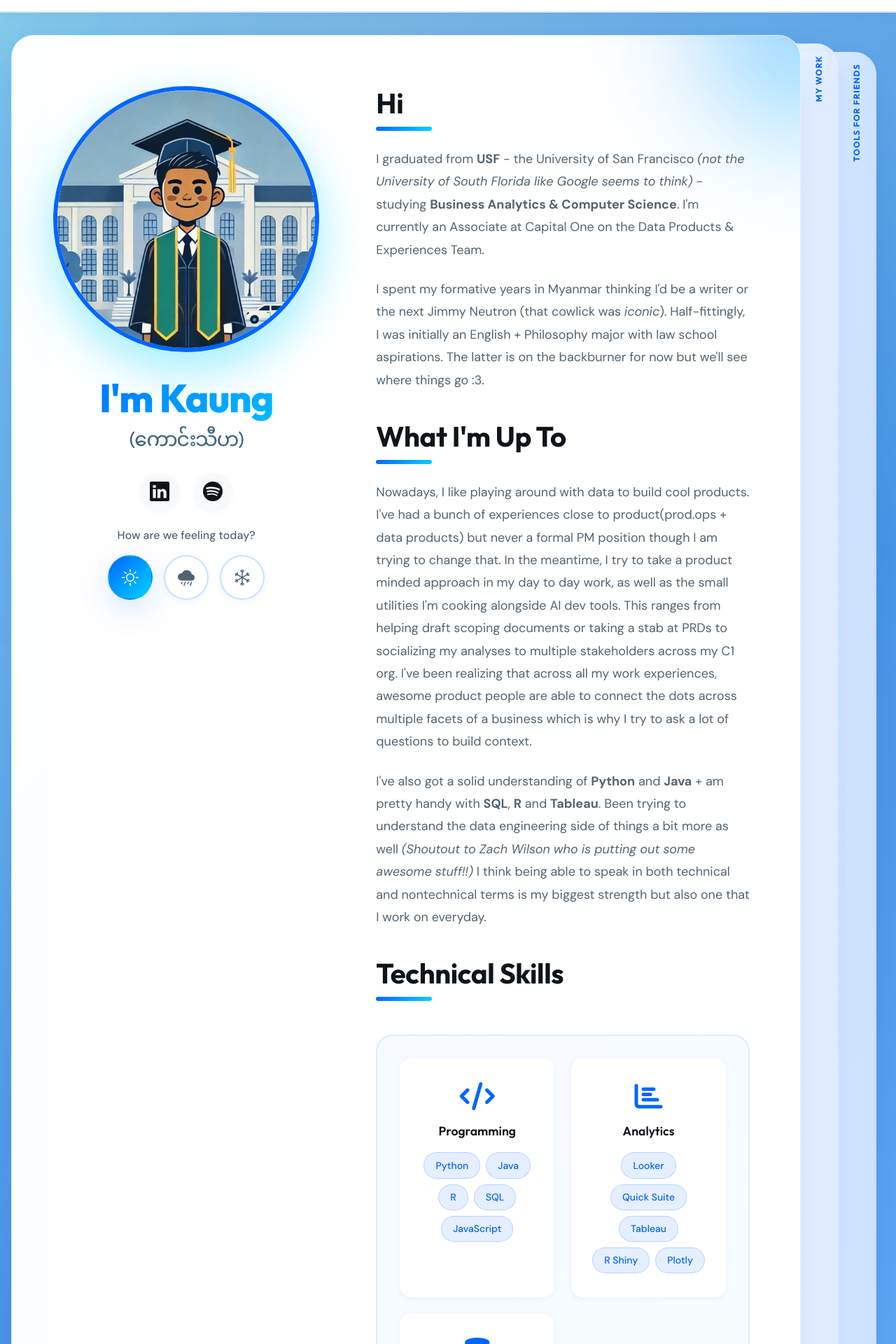
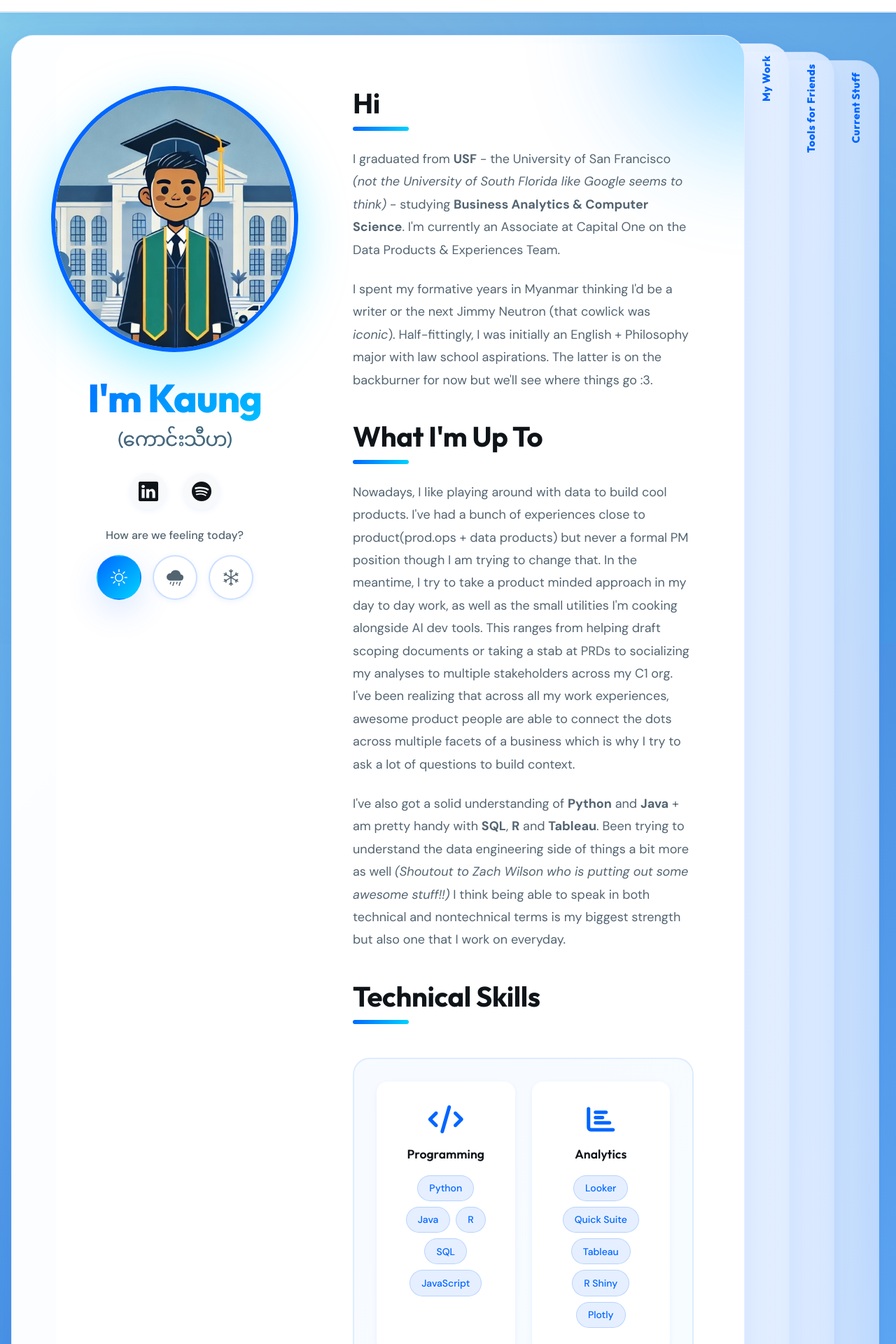
Before and after one commit to kaungthiha/kaungthiha.github.io, a Jekyll site: the page built from index.html, in a window 1280 px wide. Shown: the top 1920 px of the page at 70% size. Built offline with Jekyll 4.4.1, drawn with Linux system fonts in a browser that asks for light colours; the list of posts is cut into pages by our own code.

Commit message:
tab sizing edits

```diff
--- a/assets/css/landing.css
+++ b/assets/css/landing.css
@@ -145,12 +145,12 @@
 
 /* ── Folder Stack — hand-of-cards layout ── */
 
-/* Outer wrapper: right padding reserves space for 2 peek strips so they stay on-screen */
+/* Outer wrapper: right padding reserves space for 3 peek strips so they stay on-screen */
 .folder-stack-container {
   max-width: 1400px;
   margin: 2rem auto;
   padding: 0 1rem 0 1rem;
-  padding-right: calc(1rem + 120px);
+  padding-right: calc(1rem + 200px);
   position: relative;
   z-index: 1;
   animation: cardReveal 0.8s cubic-bezier(0.34, 1.56, 0.64, 1) backwards;
@@ -209,27 +209,37 @@
   cursor: default;
 }
 
-/* Order 2 — middle, peek strip visible on right */
+/* Order 2 — peek strip 1 */
 .folder-card[data-order="2"] {
   z-index: 20;
   background: rgba(243, 248, 255, 0.96);
   box-shadow: var(--shadow-lg);
-  transform: translate(54px, 12px);
+  transform: translate(64px, 12px);
   cursor: pointer;
 }
 
-/* Order 3 — back, further right peek strip */
+/* Order 3 — peek strip 2 */
 .folder-card[data-order="3"] {
   z-index: 10;
   background: rgba(231, 241, 255, 0.93);
   box-shadow: var(--shadow-md);
-  transform: translate(108px, 24px);
+  transform: translate(128px, 24px);
+  cursor: pointer;
+}
+
+/* Order 4 — peek strip 3 */
+.folder-card[data-order="4"] {
+  z-index: 5;
+  background: rgba(220, 235, 255, 0.88);
+  box-shadow: var(--shadow-sm);
+  transform: translate(192px, 36px);
   cursor: pointer;
 }
 
 /* Hover: pull inactive cards slightly forward */
-.folder-card[data-order="2"]:hover { transform: translate(44px, 9px); }
-.folder-card[data-order="3"]:hover { transform: translate(92px, 19px); }
+.folder-card[data-order="2"]:hover { transform: translate(52px, 9px); }
+.folder-card[data-order="3"]:hover { transform: translate(110px, 19px); }
+.folder-card[data-order="4"]:hover { transform: translate(170px, 29px); }
 
 /* Vertical label shown on the right peek strip of each inactive card */
 .folder-peek-label {
@@ -237,7 +247,7 @@
   right: 0;
   top: 0;
   bottom: 0;
-  width: 54px;
+  width: 64px;
   display: flex;
   align-items: flex-start;
   justify-content: center;
@@ -251,11 +261,10 @@
   writing-mode: vertical-rl;
   transform: rotate(180deg);
   font-family: 'Outfit', sans-serif;
-  font-size: 0.75rem;
-  font-weight: 700;
+  font-size: 0.9375rem;
+  font-weight: 800;
   color: var(--electric-blue);
-  letter-spacing: 0.1em;
-  text-transform: uppercase;
+  letter-spacing: 0.04em;
   white-space: nowrap;
 }
 
@@ -1097,15 +1106,17 @@
 
   .folder-stack-container {
     margin: 2rem auto;
-    padding-right: calc(1rem + 100px);
+    padding-right: calc(1rem + 170px);
   }
 
   .folder-card { border-radius: 24px; }
 
-  .folder-card[data-order="2"] { transform: translate(44px, 10px); }
-  .folder-card[data-order="3"] { transform: translate(88px, 20px); }
-  .folder-card[data-order="2"]:hover { transform: translate(36px, 8px); }
-  .folder-card[data-order="3"]:hover { transform: translate(74px, 15px); }
+  .folder-card[data-order="2"] { transform: translate(54px, 10px); }
+  .folder-card[data-order="3"] { transform: translate(108px, 20px); }
+  .folder-card[data-order="4"] { transform: translate(162px, 30px); }
+  .folder-card[data-order="2"]:hover { transform: translate(44px, 8px); }
+  .folder-card[data-order="3"]:hover { transform: translate(92px, 16px); }
+  .folder-card[data-order="4"]:hover { transform: translate(142px, 25px); }
 
   .folder-body { padding: 2rem 1.5rem; }
 
@@ -1123,18 +1134,20 @@
 
   .folder-stack-container {
     margin: 1.5rem auto;
-    padding-right: calc(1rem + 80px);
+    padding-right: calc(1rem + 140px);
   }
 
   .folder-card { border-radius: 20px; }
 
-  .folder-card[data-order="2"] { transform: translate(36px, 8px); }
-  .folder-card[data-order="3"] { transform: translate(72px, 16px); }
-  .folder-card[data-order="2"]:hover { transform: translate(28px, 6px); }
-  .folder-card[data-order="3"]:hover { transform: translate(58px, 12px); }
+  .folder-card[data-order="2"] { transform: translate(44px, 8px); }
+  .folder-card[data-order="3"] { transform: translate(88px, 16px); }
+  .folder-card[data-order="4"] { transform: translate(132px, 24px); }
+  .folder-card[data-order="2"]:hover { transform: translate(36px, 6px); }
+  .folder-card[data-order="3"]:hover { transform: translate(74px, 12px); }
+  .folder-card[data-order="4"]:hover { transform: translate(114px, 19px); }
 
-  .folder-peek-label { width: 36px; }
-  .folder-peek-label span { font-size: 0.6875rem; }
+  .folder-peek-label { width: 44px; }
+  .folder-peek-label span { font-size: 0.8125rem; }
 
   .folder-body { padding: 1.5rem 1rem; }
 
@@ -1185,19 +1198,21 @@
 
   .folder-stack-container {
     margin: 1rem auto;
-    padding-right: calc(0.5rem + 60px);
+    padding-right: calc(0.5rem + 112px);
     padding-left: 0.5rem;
   }
 
   .folder-card { border-radius: 16px; }
 
-  .folder-card[data-order="2"] { transform: translate(28px, 6px); }
-  .folder-card[data-order="3"] { transform: translate(56px, 12px); }
-  .folder-card[data-order="2"]:hover { transform: translate(22px, 4px); }
-  .folder-card[data-order="3"]:hover { transform: translate(46px, 9px); }
+  .folder-card[data-order="2"] { transform: translate(32px, 6px); }
+  .folder-card[data-order="3"] { transform: translate(64px, 12px); }
+  .folder-card[data-order="4"] { transform: translate(96px, 18px); }
+  .folder-card[data-order="2"]:hover { transform: translate(26px, 4px); }
+  .folder-card[data-order="3"]:hover { transform: translate(54px, 9px); }
+  .folder-card[data-order="4"]:hover { transform: translate(82px, 14px); }
 
-  .folder-peek-label { width: 28px; }
-  .folder-peek-label span { font-size: 0.625rem; }
+  .folder-peek-label { width: 32px; }
+  .folder-peek-label span { font-size: 0.6875rem; }
 
   .folder-body { padding: 1rem; }
 
--- a/index.html
+++ b/index.html
@@ -124,42 +124,6 @@
                   </div>
                 </div>
 
-                <div class="expandable-section">
-                  <button class="expandable-header" data-section="learning">
-                    <span class="expandable-title">Current Stuff</span>
-                    <svg class="chevron-icon" xmlns="http://www.w3.org/2000/svg" width="24" height="24" fill="currentColor" viewBox="0 0 16 16">
-                      <path fill-rule="evenodd" d="M1.646 4.646a.5.5 0 0 1 .708 0L8 10.293l5.646-5.647a.5.5 0 0 1 .708.708l-6 6a.5.5 0 0 1-.708 0l-6-6a.5.5 0 0 1 0-.708z"/>
-                    </svg>
-                  </button>
-                  <div class="expandable-content" data-content="learning">
-                    <div class="learning-grid">
-                      <div class="learning-category">
-                        <h4><i class="fas fa-graduation-cap"></i>Currently Learning</h4>
-                        <ul>
-                          <li>Technical Product Management</li>
-                          <li>Being really good at using Claude Code for projects</li>
-                          <li>Data Product Definitions</li>
-                        </ul>
-                      </div>
-                      <div class="learning-category">
-                        <h4><i class="fas fa-book"></i>Currently Reading</h4>
-                        <ul>
-                          <li>Palo Alto by Malcolm Harris </li>
-                          <li>Soul of a Chef by Michael Ruhlman</li>
-                          <li>Ashes of the Imperium by Chris Wraight </li>
-                        </ul>
-                      </div>
-                      <div class="learning-category">
-                        <h4><i class="fas fa-tv"></i>Currently Watching</h4>
-                        <ul>
-                          <li>Warhammer 40k Lore Dives by PancreasNoWork</li>
-                          <li>Singles Inferno</li>
-                          <li>Product management case studies</li>
-                        </ul>
-                      </div>
-                    </div>
-                  </div>
-                </div>
 
               </div>
             </div>
@@ -201,6 +165,39 @@
       </div>
     </div>
 
+    <!-- Current Stuff -->
+    <div class="folder-card" data-folder="current" data-order="4">
+      <div class="folder-peek-label"><span>Current Stuff</span></div>
+      <div class="folder-body">
+        <div class="learning-grid">
+          <div class="learning-category">
+            <h4><i class="fas fa-graduation-cap"></i>Currently Learning</h4>
+            <ul>
+              <li>Technical Product Management</li>
+              <li>Being really good at using Claude Code for projects</li>
+              <li>Data Product Definitions</li>
+            </ul>
+          </div>
+          <div class="learning-category">
+            <h4><i class="fas fa-book"></i>Currently Reading</h4>
+            <ul>
+              <li>Palo Alto by Malcolm Harris</li>
+              <li>Soul of a Chef by Michael Ruhlman</li>
+              <li>Ashes of the Imperium by Chris Wraight</li>
+            </ul>
+          </div>
+          <div class="learning-category">
+            <h4><i class="fas fa-tv"></i>Currently Watching</h4>
+            <ul>
+              <li>Warhammer 40k Lore Dives by PancreasNoWork</li>
+              <li>Singles Inferno</li>
+              <li>Product management case studies</li>
+            </ul>
+          </div>
+        </div>
+      </div>
+    </div>
+
   </div>
 </div>
 
```
Also changed, not shown: other parts of index.html (+9 -2 lines).
